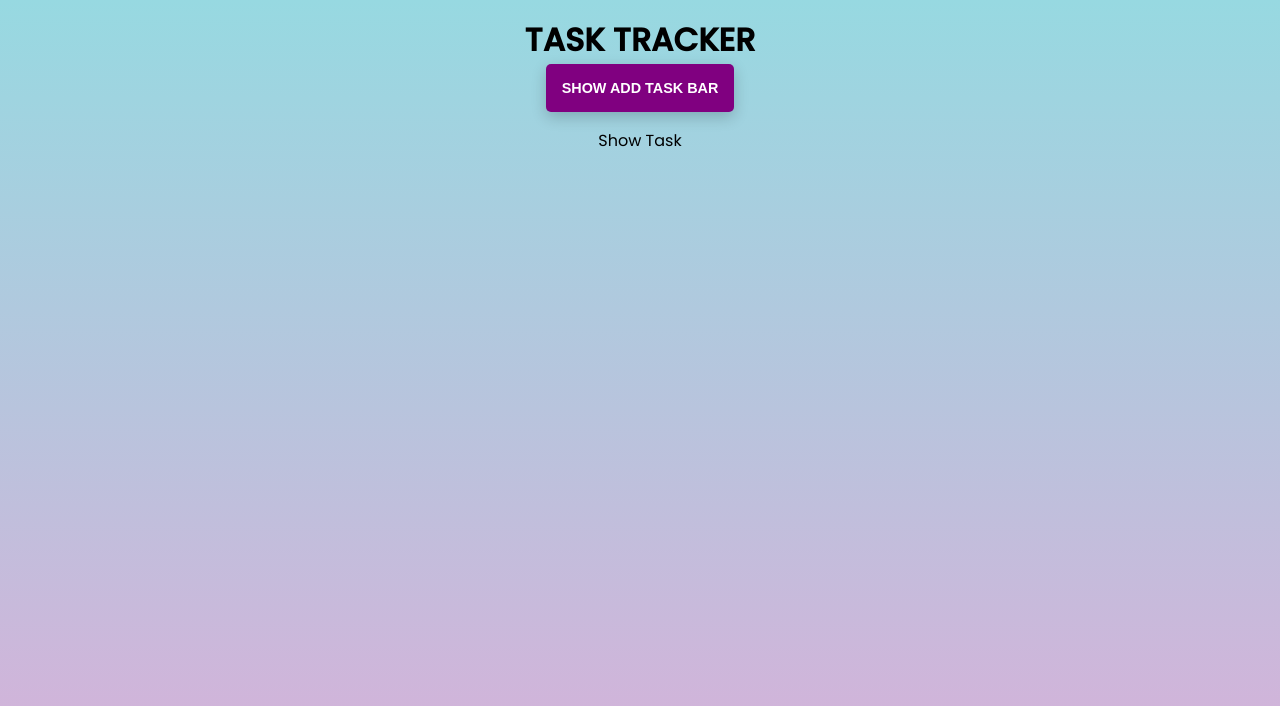
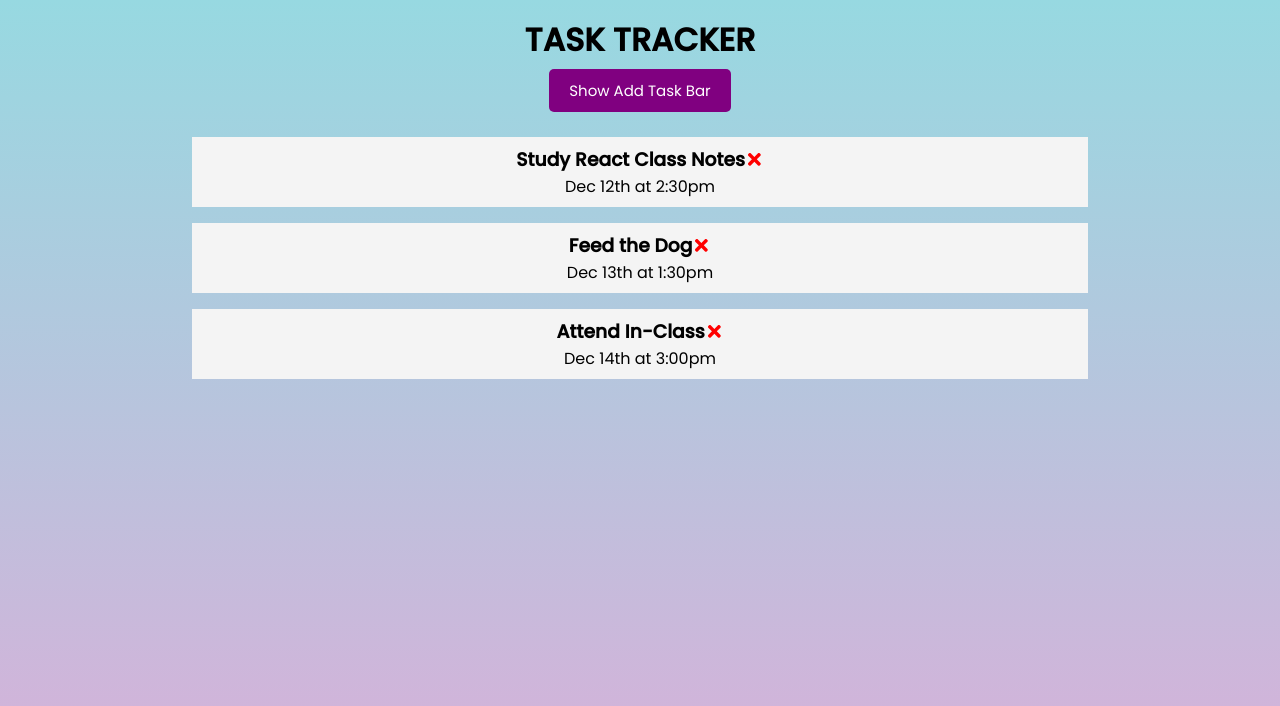
Before and after one commit to ekrem0691/React_task-tracker_-Project, a React (Create React App) app: page / in a window 1280 px wide. Shown: the top 706 px of the page. Built offline with nearby package versions, Linux system fonts and the light colour scheme.

Commit message:
added project

```diff
--- a/package.json
+++ b/package.json
@@ -4,6 +4,7 @@
   "private": true,
   "dependencies": {
     "boostrap": "^2.0.0",
+    "icons": "^1.0.0",
     "react": "^18.2.0",
     "react-dom": "^18.2.0",
     "react-icons": "^4.4.0",
--- a/src/App.css
+++ b/src/App.css
@@ -23,11 +23,29 @@ body {
 }
 
 .header {
+  display: flex;
+  flex-direction: column;
+  justify-content: space-between;
+  align-items: center;
+  margin-bottom: 20px;
+}
+
+
+.header {
   text-align: center;
   margin: 1rem;
 }
 
-.btn {
+.header {
+  display: flex;
+  flex-direction: column;
+  justify-content: space-between;
+  align-items: center;
+  margin-bottom: 20px;
+}
+
+
+/* .btn {
   border: none;
   cursor: pointer;
   text-transform: uppercase;
@@ -38,7 +56,39 @@ body {
   padding: 1rem;
   box-shadow: 0 5px 15px rgba(0, 0, 0, 0.2);
   border-radius: 5px;
+} */
+
+.btn {
+  display: inline-block;
+  background: rgb(109, 14, 138);
+  color: #fff;
+  border: none;
+  padding: 10px 20px;
+  margin: 5px;
+  border-radius: 5px;
+  cursor: pointer;
+  text-decoration: none;
+  font-size: 15px;
+  font-family: inherit;
 }
+
+.btn:focus {
+  outline: none;
+}
+
+.btn:active {
+  transform: scale(0.98);
+}
+
+.btn-block {
+  display: block;
+  width: 100%;
+}
+
+
+
+
+
 
 .form-control {
   margin: 20px 0;
@@ -69,6 +119,13 @@ body {
   margin: 0.7rem;
   padding: 0.5rem 1rem;
   cursor: pointer;
+  display: flex;
+  flex-direction: column;
+  justify-content: space-between;
+  align-items: center;
+  margin: 1rem 12rem;
+
+
 }
 
 .done {
@@ -85,4 +142,32 @@ body {
 
 .text-center {
   text-align: center;
+
 }
+
+
+
+
+
+
+
+.form-control {
+  margin: 20px 0;
+}
+
+.form-control label {
+  display: block;
+}
+
+.form-control input {
+  width: 100%;
+  height: 40px;
+  margin: 5px;
+  padding: 3px 7px;
+  font-size: 17px;
+}
+
+footer {
+  margin-top: 30px;
+  text-align: center;
+}
--- /dev/null
+++ b/src/components/Duty.jsx
@@ -0,0 +1,19 @@
+import React from 'react'
+import {FaTimes} from "react-icons/fa"
+
+const Duty = ({duty}) => {
+  console.log(duty);
+  return (
+    <div className='task' >
+        <h3>
+            {duty.task}
+           <FaTimes style={{color:"red",cursor:"pointer"  }} />
+        </h3>
+        <p>
+            {duty.day}
+        </p>
+    </div>
+  )
+}
+
+export default Duty
--- a/src/components/ShowTasks.jsx
+++ b/src/components/ShowTasks.jsx
@@ -1,5 +1,17 @@
-const ShowTasks = () => {
-  return <div className="text-center">Show Task</div>;
+
+import Duty from "./Duty";
+
+const ShowTasks = ({tasks}) => {
+  console.log(tasks, "burası");
+  return <div className="text-center">
+    {
+      tasks.map((item, index)=>{
+        return(
+          <Duty key={index} duty={item} />
+        )
+      })
+    }
+    </div>
 };
 
 export default ShowTasks;
--- a/src/helper/starterData.jsx
+++ b/src/helper/starterData.jsx
@@ -1,7 +1,7 @@
 const starterData = [
   {
     id: 1,
-    task: 'Study React Pre-Class Notes',
+    task: 'Study React Class Notes',
     day: 'Dec 12th at 2:30pm',
     isDone: false,
   },
@@ -16,24 +16,6 @@ const starterData = [
     task: 'Attend In-Class',
     day: 'Dec 14th at 3:00pm',
     isDone: false,
-  },
-  {
-    id: 4,
-    task: 'Study React Pre-Class Notes',
-    day: 'Dec 12th at 2:30pm',
-    isDone: false,
-  },
-  {
-    id: 5,
-    task: 'Feed the Dog',
-    day: 'Dec 13th at 1:30pm',
-    isDone: true,
-  },
-  {
-    id: 6,
-    task: 'Attend In-Class',
-    day: 'Dec 14th at 3:00pm',
-    isDone: false,
-  },
+  }
 ];
 export default starterData;
--- a/src/pages/Home.jsx
+++ b/src/pages/Home.jsx
@@ -1,29 +1,29 @@
 import Header from "../components/Header";
 import ShowTasks from "../components/ShowTasks";
-import { useState, useEffect } from "react";
-// import data from "../helper/starterData";
+import { useState, } from "react";
+import data from "../helper/starterData";
 
 const Home = () => {
 
 
   //? Başlangıç statemizi LocaleStorageden çekip state'e atadık..
-  const [tasks, setTasks] = useState(
-    JSON.parse(localStorage.getItem("tasks")) || []
-  );
-  console.log(tasks);
+  // const [tasks, setTasks] = useState(
+  //   JSON.parse(localStorage.getItem("tasks")) || []
+  // );
+  // console.log(tasks);
 
 
   //! Manuel olarak starterData'dan veriyi çekip state'e atadık..
-  // const [tasks, setTasks] = useState(data);
+  const [tasks, setTasks] = useState(data);
 
-  useEffect(() => {
-    localStorage.setItem("tasks", JSON.stringify(tasks));
-  }, [tasks]);
+  // useEffect(() => {
+  //   localStorage.setItem("tasks", JSON.stringify(tasks));
+  // }, [tasks]);
 
   return (
     <div>
       <Header tasks={tasks} setTasks={setTasks} />
-      <ShowTasks />
+      <ShowTasks tasks = {tasks} />
     </div>
   );
 };
```
Also changed, not shown: 1 other file (tests, documents, lock files or other folders).
